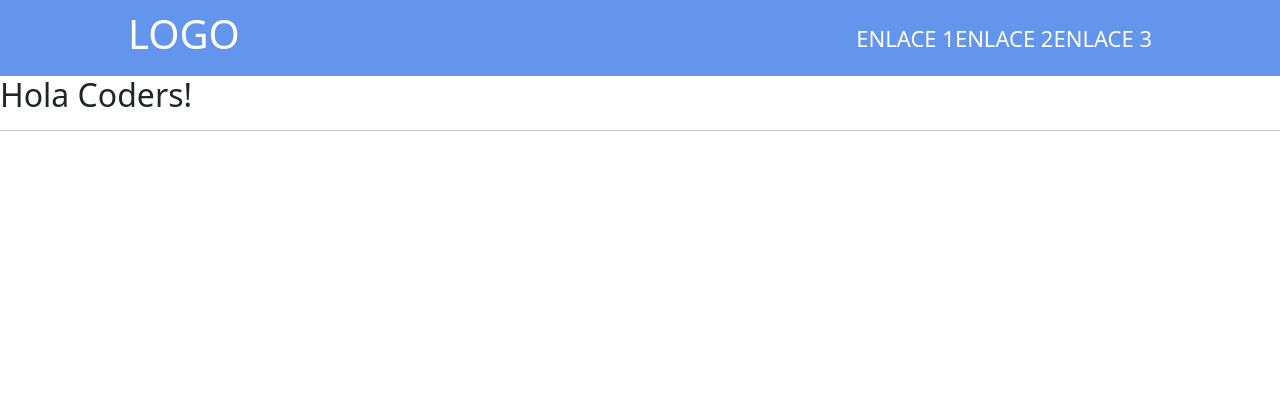
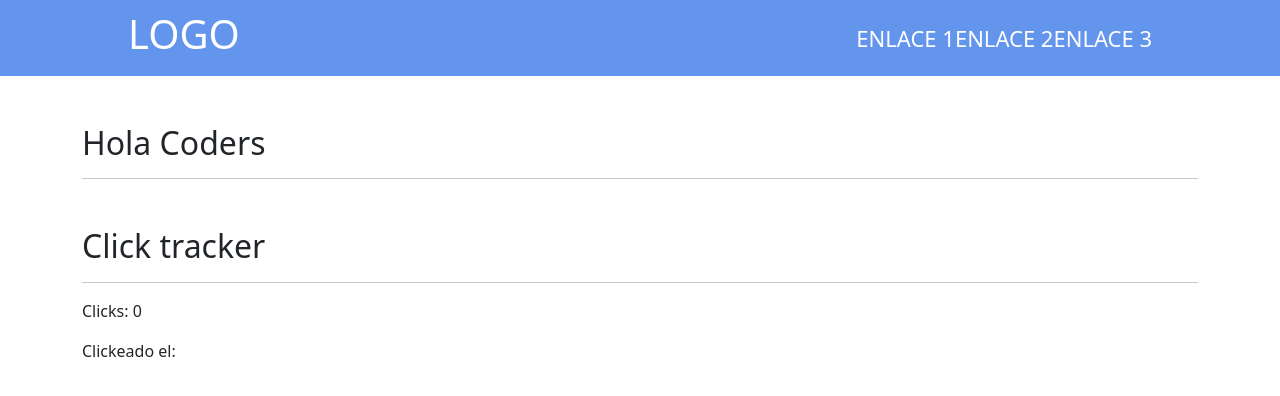
Before and after one commit to CLanusse/RJ16930, a React (Create React App) app: page / in a window 1280 px wide. Shown: the top 396 px of the page. Built offline with nearby package versions, Linux system fonts and the light colour scheme.

Commit message:
Clase 5-6

```diff
--- a/src/App.js
+++ b/src/App.js
@@ -2,14 +2,18 @@ import { NavBar } from "./components/NavBar/NavBar";
 import './styles/styles.scss'
 import 'bootstrap/dist/css/bootstrap.min.css';
 import { ItemListContainer } from "./components/ItemListContainer/ItemListContainer";
+import { Clock } from "./components/Clock/Clock";
+import { ClickTracker } from "./components/ClickTracker/ClickTracker";
 
 function App() {
 
   return (
     <>
       <NavBar/>
-      <ItemListContainer greeting="Hola Coders!"/>
+      <ItemListContainer greeting="Hola Coders"/>
 
+      <ClickTracker/>
+      {/* <Clock/> */}
     </>
 
   );
--- /dev/null
+++ b/src/components/ClickTracker/ClickTracker.js
@@ -0,0 +1,40 @@
+import React, { useState } from 'react'
+
+export const ClickTracker = () => {
+
+    // const [contador, setContador] = useState(0)
+    // const [fecha, setFecha] = useState( null )
+
+    // const handleClick = () => {
+
+    //     setContador( contador + 1 )
+    //     setFecha( new Date().toLocaleString() )
+
+    // }
+
+    const [contador, setContador] = useState(
+        {
+            clicks: 0,
+            fecha: null
+        }
+    )
+
+    const handleClick = () => {
+        setContador({
+            clicks: contador.clicks + 1,
+            fecha: new Date().toLocaleString()
+        })
+    }
+
+
+    return (
+        <div className="container" onClick={handleClick} >
+
+            <h2>Click tracker</h2>
+            <hr/>
+
+            <p>Clicks: {contador.clicks}</p>
+            <p>Clickeado el: {contador.fecha}</p>
+        </div>
+    )
+}
--- /dev/null
+++ b/src/components/Clock/Clock.js
@@ -0,0 +1,19 @@
+import React, { useState } from 'react'
+
+
+
+export const Clock = () => {
+
+    const [time, setTime] = useState( new Date() )
+
+    const handleTimer = () => {
+        setTime( new Date() )
+    }
+
+    return (
+        <div onClick={handleTimer}>
+            <h2>Hora local:</h2>
+            <p>{ time.toLocaleString() }</p>
+        </div>
+    )
+}
--- a/src/components/ItemListContainer/ItemListContainer.js
+++ b/src/components/ItemListContainer/ItemListContainer.js
@@ -1,11 +1,19 @@
-import React from 'react'
+import React, { useState } from 'react'
+
 
 export const ItemListContainer = ( {greeting} ) => {
 
 
+    const [mensaje, setMensaje] = useState(greeting)
+
+
+    const clickear = () => {
+        setMensaje("Buen día a todos")
+    }
+
     return (
-        <div>
-            <h2>{greeting}</h2>
+        <div className="container my-5">
+            <h2 onClick={clickear} >{mensaje}</h2>
             <hr/>
         </div>
     )
```
Also changed, not shown: src/styles/_NavBar.scss (deleted, +0 -8 lines).
